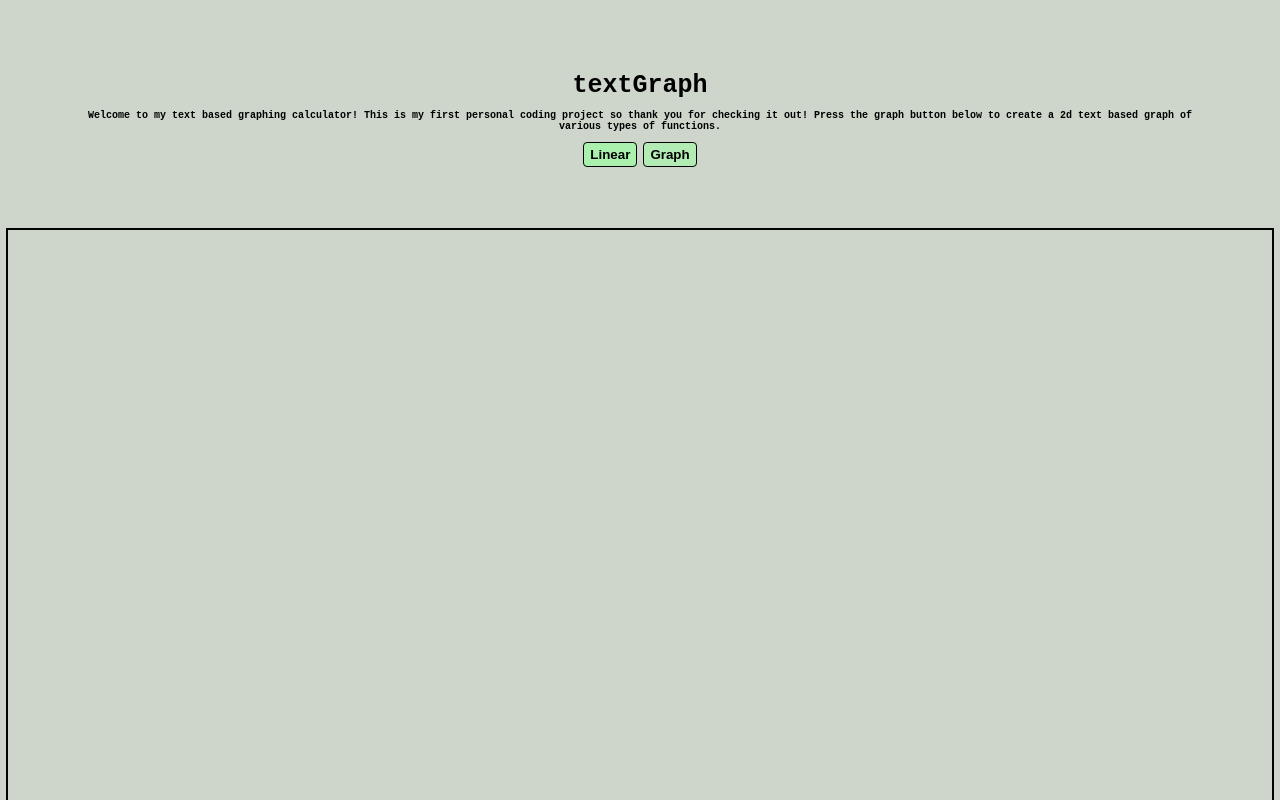
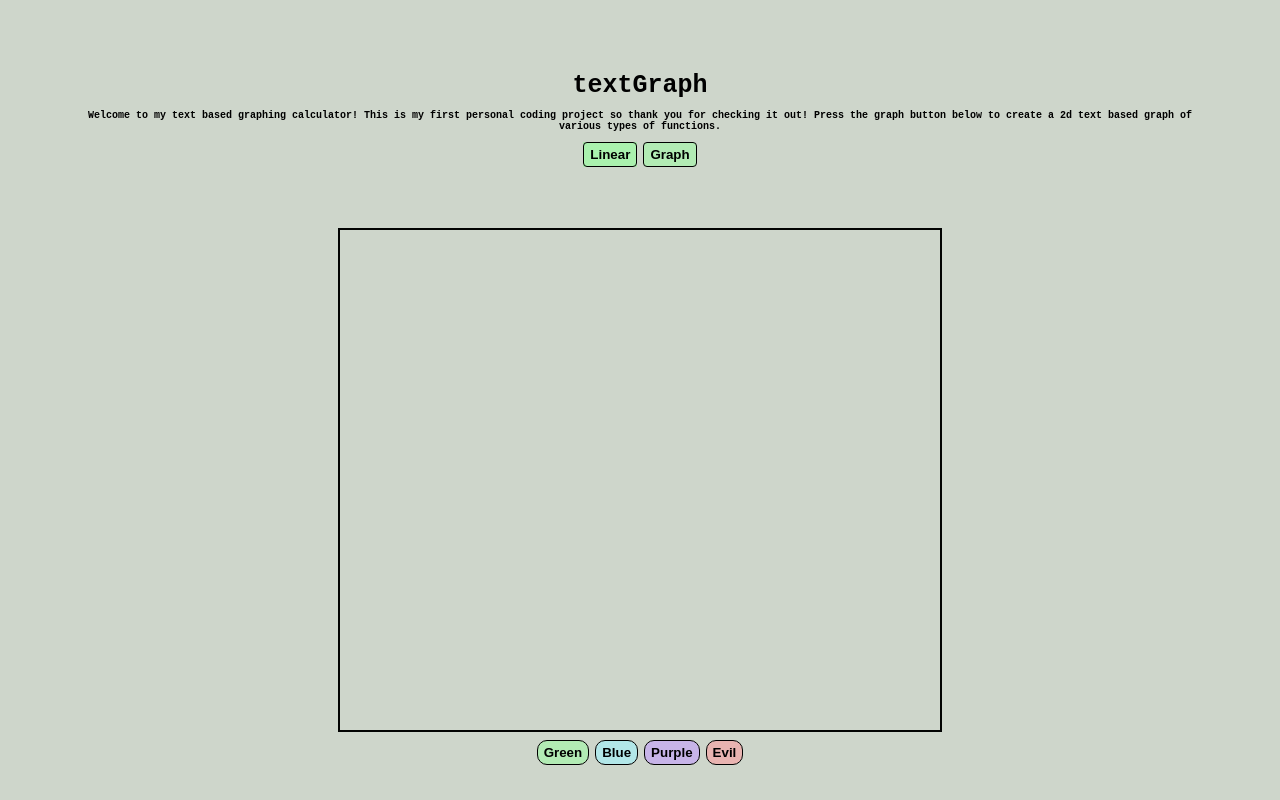
Before and after one commit to augustgrantham/textgraph, a plain HTML site: page index.html in a window 1280 px wide. Shown: the top 800 px of the page. Drawn offline with Linux system fonts and the light colour scheme.

Commit message:
fix desktop graph window size issue

```diff
--- a/style.css
+++ b/style.css
@@ -141,3 +141,17 @@ button#purpleBtn:hover {
 button#evilBtn:hover {
     background-color: rgba(182, 116, 119, 0.671);
 }
+
+@media  (min-width: 700px) {
+   #graphsheet {
+    display:flex;
+    width: 600px;
+    height: 500px;
+    margin:auto;
+    overflow-x: scroll;
+    outline:2px solid black;
+    text-align: center;
+    scrollbar-color: var(--secondary) var(--scroll);
+    opacity: 99%;
+}
+}
```
